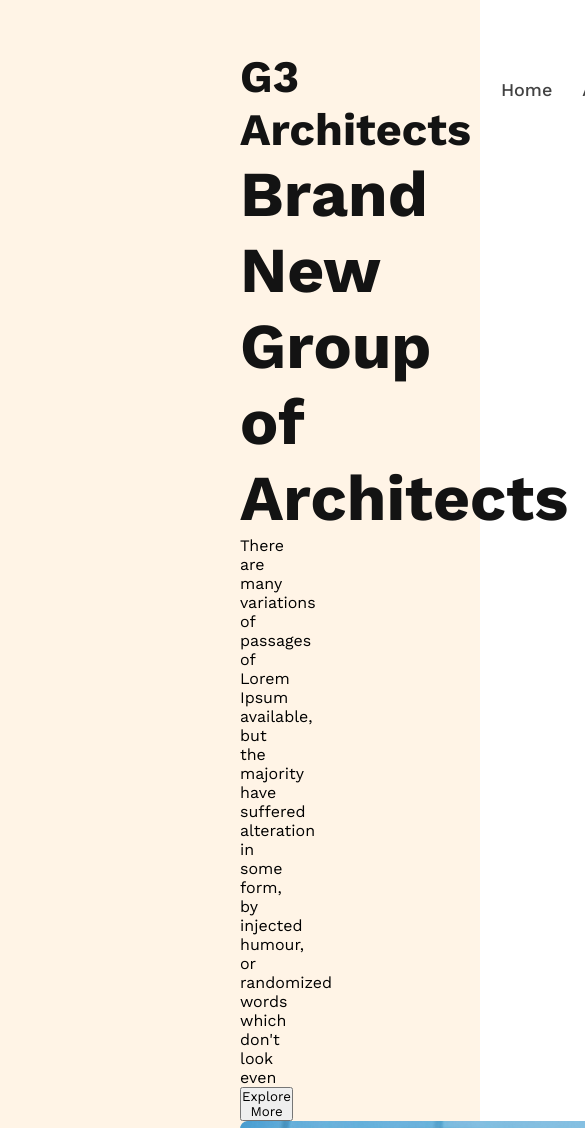
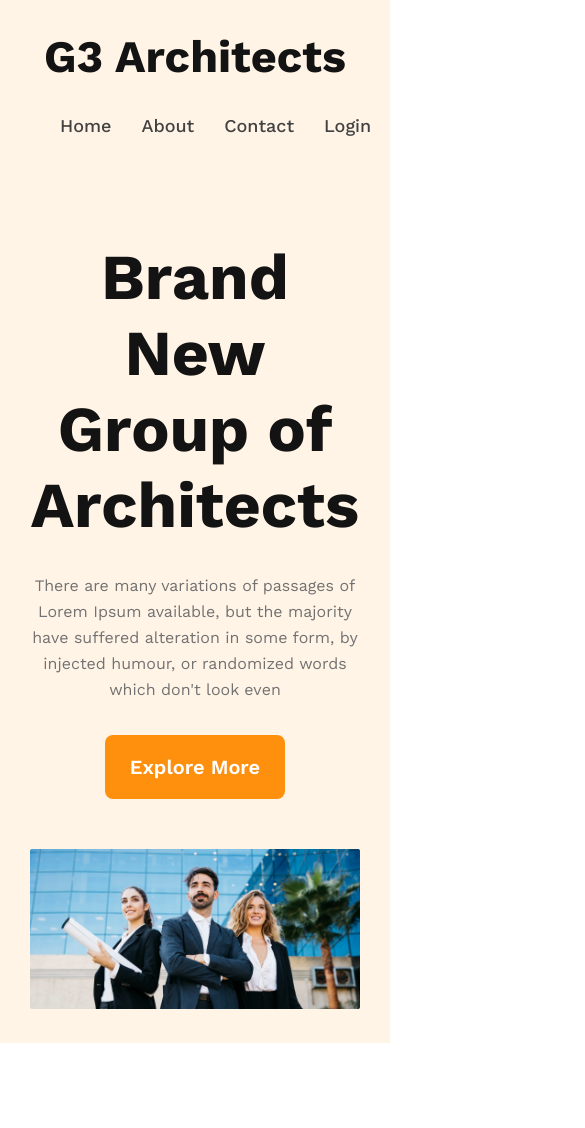
Before and after one commit to AnupXp/G3-Architects, a plain HTML site: page index.html in a window 390 px wide. Shown: the top 1128 px of the page, 585 px wide, since content can reach past the window. After the commit the page ends 1043 px from the top, so only its background shows below. Drawn offline with nearby package versions, Linux system fonts and the light colour scheme.

Commit message:
compelete heading section and mobile device responsive

```diff
--- a/index.html
+++ b/index.html
@@ -13,15 +13,17 @@
             <ul>
                 <li><a href="">Home</a></li>
                 <li><a href="">About</a></li>
-                <li><a href="">Contract Us</a></li>
+                <li><a href="">Contact</a></li>
                 <li><a href="">Login</a></li>
             </ul>
         </nav>
         <div class="banner">
-            <h1 class="banner-title">Brand New Group of Architects</h1>
-            <p class="banner-text">There are many variations of passages of Lorem Ipsum available, but the majority have suffered alteration in some form, by injected humour, or randomized words which don't look even</p>
-            <button class="btn-primary">Explore More</button>
-            <img class="banner-img" src="./images/banner.png" alt="">
+            <div class="banner-content">
+                <h1 class="banner-title">Brand New Group of Architects</h1>
+                <p class="banner-text">There are many variations of passages of Lorem Ipsum available, but the majority have suffered alteration in some form, by injected humour, or randomized words which don't look even</p>
+                <button class="btn-primary">Explore More</button>
+            </div>
+            <img src="./images/banner.png" alt="">
         </div>
     </header>
     <main>
--- a/style/architect.css
+++ b/style/architect.css
@@ -1,42 +1,86 @@
 /* font from google fonts */
 @import url('https://fonts.googleapis.com/css2?family=Work+Sans:wght@400;500;600;700&display=swap');
+/* shared style */
 *{
     font-family: 'Work Sans', sans-serif;
     margin: 0;
     padding: 0;
 }
+.btn-primary{
+    color: #FFF;
+    background: #FF900E;
+    width: 180px;
+    height: 64px;
+    text-align: center;
+    font-size: 20px;
+    font-weight: 600;
+    border: none;
+    border-radius: 8px;
+    cursor: pointer;
+}
 /* header related styles */
 header{
     background: rgba(255, 144, 14, 0.10);
-    padding: 50px 240px;
+    padding: 50px 140px;
 }
 nav{
     display: flex;
     justify-content: space-between;
+    padding-bottom: 100px;
+}
+nav >ul{
+    display: flex;
     align-items: center;
+    list-style: none;
 }
-nav h3{
+nav li{
+    padding-left: 30px;
+}
+nav a{
+    text-decoration: none;
+    color: var(--Dark-02, #424242);
+    font-size: 18px;
+    font-weight: 500;
+    line-height: 26px;
+}
+nav >h3{
     color: var(--Dark-01, #131313);
     font-size: 45px;
     font-weight: 700;
 }
-nav >ul{
-    display: flex;
+.banner-content{
+    max-width: 54rem;
+    margin: 0 auto;
+    text-align: center;
 }
-nav li{
-    list-style: none;
-    margin-left: 30px ;
-    font-size: 18px;
-    font-weight: 500;
-    line-height: 26px
-}
-nav a{
-    text-decoration: none;
-    color: var(--Dark-02, #424242);
-}
-.banner>.banner-title{
+.banner-title{
     color: var(--Dark-01, #131313);
-    text-align: center;
     font-size: 64px;
     font-weight: 700;
+    padding-bottom: 30px;
 }
+.banner-text{
+    color: var(--Dark-03, #727272);
+    font-size: 16px;
+    font-weight: 400;
+    line-height: 26px;
+    padding-bottom: 2rem;
+}
+.banner img{
+    width: 100%;
+    padding-top: 50px;
+}
+/* mobile device related media query */
+@media screen and (max-width:576px) {
+    header{
+        padding:30px
+    }
+    nav{
+        flex-direction: column;
+    }
+    nav h3{
+        padding-bottom: 30px;
+        text-align: center;
+    }
+}
+/* tablet device related media query */
```
